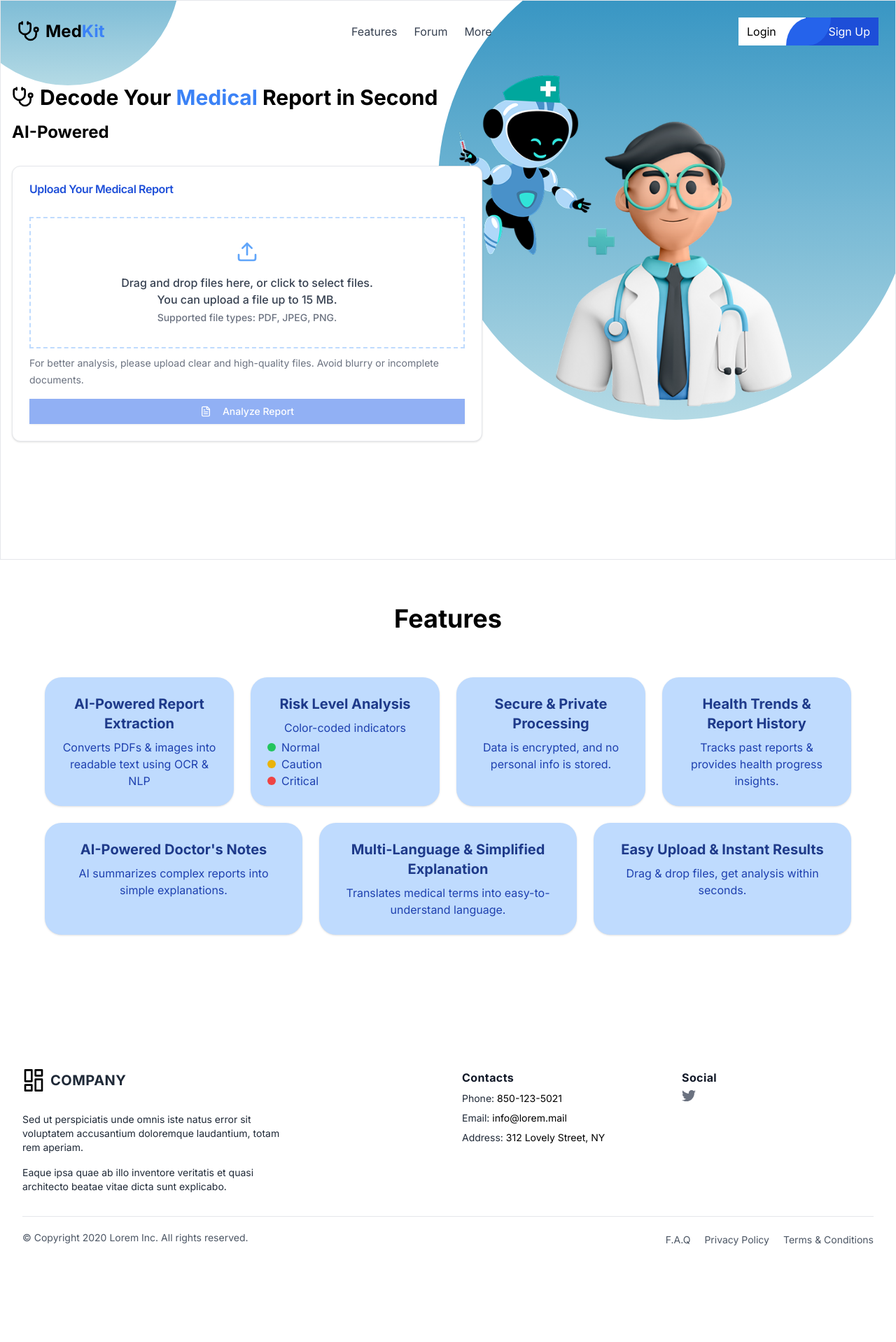
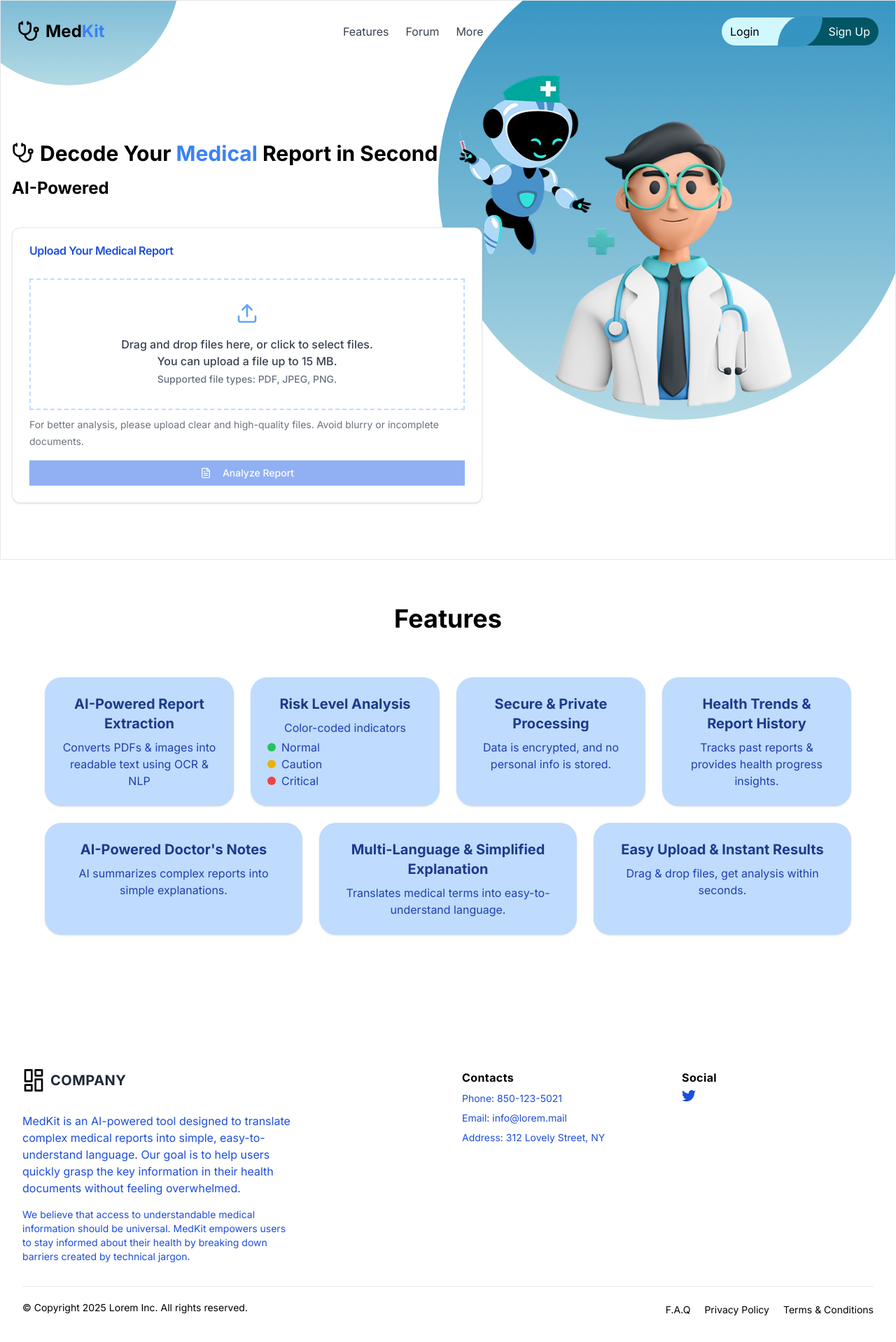
Before and after one commit to sumitDev11/Health-Medkit-, a Next.js app: page / in a window 1280 px wide. Shown: the top 1918 px of the page at 70% size. Before the commit the page ends 1823 px from the top, so only its background shows below. Built offline with nearby package versions, Linux system fonts and the light colour scheme.

Commit message:
Health Report

```diff
--- a/components/Footer.tsx
+++ b/components/Footer.tsx
@@ -2,7 +2,7 @@ import React from "react";
 
 const Footer: React.FC = () => {
   return (
-    <div className="px-4 pt-16 mx-auto sm:max-w-xl md:max-w-full lg:max-w-screen-xl md:px-24 lg:px-8">
+    <div className="px-4 pt-16 mx-auto sm: text-gmax-w-xl md:max-w-full lg:max-w-screen-xl md:px-24 lg:px-8">
       <div className="grid gap-10 row-gap-6 mb-8 sm:grid-cols-2 lg:grid-cols-4">
         <div className="sm:col-span-2">
           <a href="/" aria-label="Go home" title="Company" className="inline-flex items-center">
@@ -24,35 +24,35 @@ const Footer: React.FC = () => {
             <span className="ml-2 text-xl font-bold tracking-wide text-gray-800 uppercase">Company</span>
           </a>
           <div className="mt-6 lg:max-w-sm">
-            <p className="text-sm text-gray-800">
-              Sed ut perspiciatis unde omnis iste natus error sit voluptatem accusantium doloremque laudantium, totam rem aperiam.
+            <p className="text-smray-800  text-blue-700">
+            MedKit is an AI-powered tool designed to translate complex medical reports into simple, easy-to-understand language. Our goal is to help users quickly grasp the key information in their health documents without feeling overwhelmed.
             </p>
-            <p className="mt-4 text-sm text-gray-800">
-              Eaque ipsa quae ab illo inventore veritatis et quasi architecto beatae vitae dicta sunt explicabo.
+            <p className="mt-4 text-sm text-blue-700">
+            We believe that access to understandable medical information should be universal. MedKit empowers users to stay informed about their health by breaking down barriers created by technical jargon.
             </p>
           </div>
         </div>
         <div className="space-y-2 text-sm">
-          <p className="text-base font-bold tracking-wide text-gray-900">Contacts</p>
+          <p className="text-base font-bold tracking-wide text-black">Contacts</p>
           <div className="flex">
-            <p className="mr-1 text-gray-800">Phone:</p>
-            <a href="tel:850-123-5021" className="transition-colors duration-300 text-deep-purple-accent-400 hover:text-deep-purple-800">850-123-5021</a>
+            <p className="mr-1 text-blue-700">Phone:</p>
+            <a href="tel:850-123-5021" className="  text-blue-700 transition-colors duration-300 text-deep-purple-accent-400 hover:text-deep-purple-800">850-123-5021</a>
           </div>
           <div className="flex">
-            <p className="mr-1 text-gray-800">Email:</p>
-            <a href="mailto:info@lorem.mail" className="transition-colors duration-300 text-deep-purple-accent-400 hover:text-deep-purple-800">info@lorem.mail</a>
+            <p className="mr-1 text-blue-700">Email:</p>
+            <a href="mailto:info@lorem.mail" className="transition-colors duration-300 text-deep-purple-accent-400 hover:text-deep-purple-800  text-blue-700">info@lorem.mail</a>
           </div>
           <div className="flex">
-            <p className="mr-1 text-gray-800">Address:</p>
-            <a href="https://www.google.com/maps" target="_blank" rel="noopener noreferrer" className="transition-colors duration-300 text-deep-purple-accent-400 hover:text-deep-purple-800">
+            <p className="mr-1  text-blue-700">Address:</p>
+            <a href="https://www.google.com/maps" target="_blank" rel="noopener noreferrer" className="transition-colors duration-300 text-deep-purple-accent-400 hover:text-deep-purple-800  text-blue-700">
               312 Lovely Street, NY
             </a>
           </div>
         </div>
         <div>
-          <span className="text-base font-bold tracking-wide text-gray-900">Social</span>
+          <span className="text-base font-bold tracking-wide text-black">Social</span>
           <div className="flex items-center mt-1 space-x-3">
-            <a href="/" className="text-gray-500 transition-colors duration-300 hover:text-deep-purple-accent-400">
+            <a href="/" className=" text-blue-700 transition-colors duration-300 hover:text-deep-purple-accent-400">
               <svg viewBox="0 0 24 24" fill="currentColor" className="h-5">
                 <path d="M24,4.6c-0.9,0.4-1.8,0.7-2.8,0.8c1-0.6,1.8-1.6,2.2-2.7c-1,0.6-2,1-3.1,1.2c-0.9-1-2.2-1.6-3.6-1.6c-2.7,0-4.9,2.2-4.9,4.9c0,0.4,0,0.8,0.1,1.1C7.7,8.1,4.1,6.1,1.7,3.1C1.2,3.9,1,4.7,1,5.6c0,1.7,0.9,3.2,2.2,4.1C2.4,9.7,1.6,9.5,1,9.1c0,0,0,0,0,0.1c0,2.4,1.7,4.4,3.9,4.8c-0.4,0.1-0.8,0.2-1.3,0.2c-0.3,0-0.6,0-0.9-0.1c0.6,2,2.4,3.4,4.6,3.4c-1.7,1.3-3.8,2.1-6.1,2.1c-0.4,0-0.8,0-1.2-0.1c2.2,1.4,4.8,2.2,7.5,2.2c9.1,0,14-7.5,14-14c0-0.2,0-0.4,0-0.6C22.5,6.4,23.3,5.5,24,4.6z" />
               </svg>
@@ -61,11 +61,11 @@ const Footer: React.FC = () => {
         </div>
       </div>
       <div className="flex flex-col-reverse justify-between pt-5 pb-10 border-t lg:flex-row">
-        <p className="text-sm text-gray-600">© Copyright 2020 Lorem Inc. All rights reserved.</p>
+        <p className="text-sm text-black">© Copyright 2025 Lorem Inc. All rights reserved.</p>
         <ul className="flex flex-col mb-3 space-y-2 lg:mb-0 sm:space-y-0 sm:space-x-5 sm:flex-row">
-          <li><a href="/" className="text-sm text-gray-600 transition-colors duration-300 hover:text-deep-purple-accent-400">F.A.Q</a></li>
-          <li><a href="/" className="text-sm text-gray-600 transition-colors duration-300 hover:text-deep-purple-accent-400">Privacy Policy</a></li>
-          <li><a href="/" className="text-sm text-gray-600 transition-colors duration-300 hover:text-deep-purple-accent-400">Terms & Conditions</a></li>
+          <li><a href="/" className="text-sm text-black transition-colors duration-300 hover:text-deep-purple-accent-400">F.A.Q</a></li>
+          <li><a href="/" className="text-sm text-black transition-colors duration-300 hover:text-deep-purple-accent-400">Privacy Policy</a></li>
+          <li><a href="/" className="text-sm text-black transition-colors duration-300 hover:text-deep-purple-accent-400">Terms & Conditions</a></li>
         </ul>
       </div>
     </div>
--- a/components/MedicalReportAnalyzer.tsx
+++ b/components/MedicalReportAnalyzer.tsx
@@ -22,10 +22,10 @@ export default function MedicalReportAnalyzer() {
 
   return (
     <div className="container px-4 py-8">
-      <div className="flex flex-col justify-center mb-8">
+      <div className="flex flex-col justify-center mb-8 mt-20">
         <div className="flex items-center mb-4">
           <Stethoscope className="w-8 h-8 mr-2" />
-          <h1 className="text-3xl text-left font-bold">Decode Your <span className="text-blue-500">Medical</span> Report in Second </h1>
+          <h1 className="text-3xl text-left font-bold ">Decode Your <span className="text-blue-500">Medical</span> Report in Second </h1>
         </div>
         <h2 className="text-2xl text-left font-bold"> AI-Powered</h2>
        {/* <AnalysisSteps />*/}
--- a/components/Navbar.tsx
+++ b/components/Navbar.tsx
@@ -15,11 +15,11 @@ const Navbar = () => {
      </div>
 
      <div className=" relative">
-         <div  id='loginbtnbox'  className='h-full w-16 absolute bg-blue-600 left-1/2 -translate-x-1/2'>
+         <div  id='loginbtnbox'  className=' h-[calc(100%+4px)]   w-16 absolute bg-gradient-to-b from-[#3493C3] to-[#3895C2] top-1/2 left-1/2 -translate-x-1/2 -translate-y-1/2 '>
 
          </div>
-         <button className="w-24 py-2 pl-3  bg-white rounded-lg text-left">Login</button>
-         <button className="bg-blue-700 text-white w-[6.5rem] py-2 pr-3 rounded-lg text-right ">Sign Up</button>
+         <button className="w-28 py-2 pl-3  bg-[#D2F8FF] rounded-lg text-left rounded-l-full">Login</button>
+         <button className="bg-[#005664] text-white w-28 py-2 pr-3 rounded-lg text-right rounded-r-full ">Sign Up</button>
      </div>
 
 
--- a/components/UploadCard.tsx
+++ b/components/UploadCard.tsx
@@ -109,7 +109,7 @@ export default function UploadCard({
 
   return (
     <>
-      <Card className="max-w-2xl  mb-8 bg-white ">
+      <Card className="max-w-2xl  mb-8 bg-white mt-10 ">
        <CardHeader>
           <CardTitle className="text-blue-700">
             Upload Your Medical Report
```
